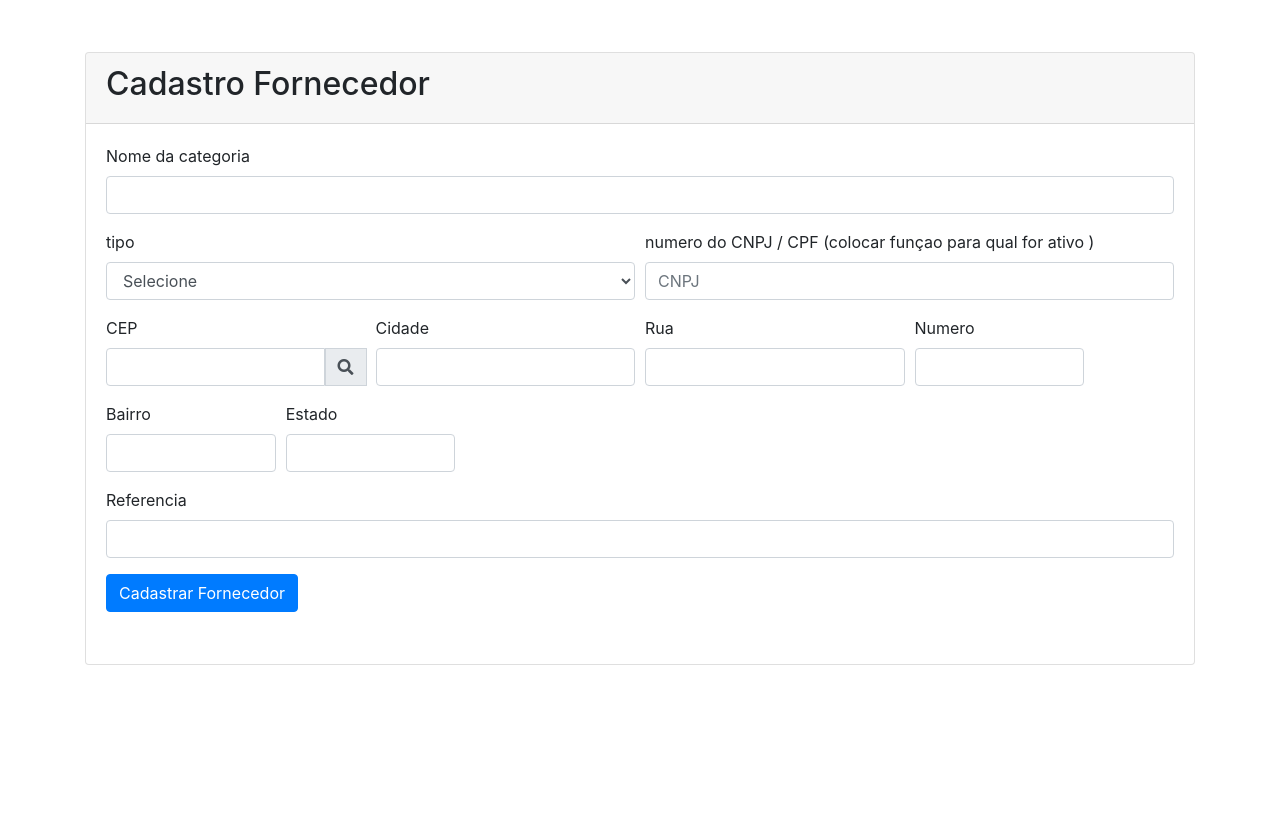
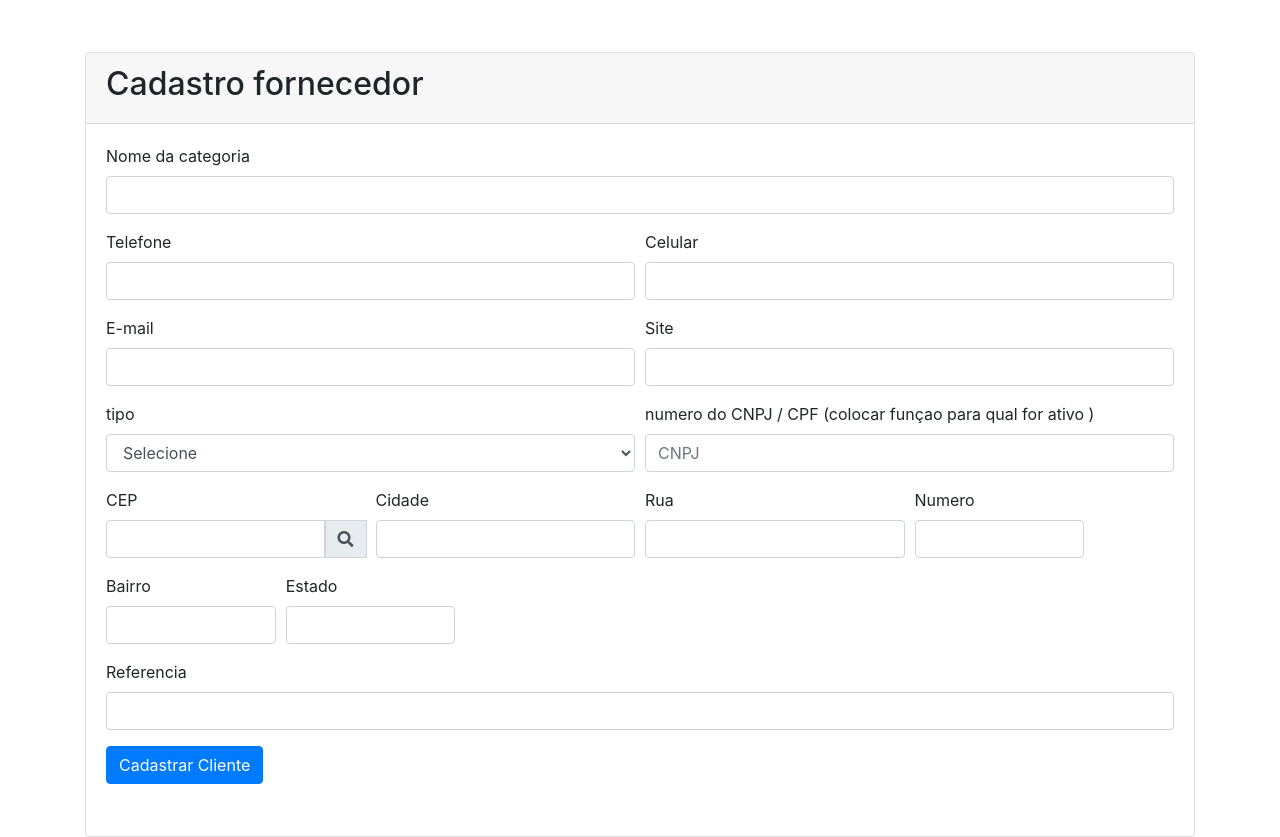
Before and after one commit to moraes3000/projeto-6ads, a PHP site: page /estoque/cad-fornecedor.php in a window 1280 px wide. Shown: the part 72-909 px from the top of the page. Before the commit the page ends 800 px from the top, so only its background shows below. Run offline with PHP 8.4, Linux system fonts and the light colour scheme; some libraries are stand-ins or nearby versions.

Commit message:
fonecedor crud

```diff
--- a/fornecedor/cad-fornecedor.php
+++ b/fornecedor/cad-fornecedor.php
@@ -20,6 +20,10 @@ if (isset ($_POST['name'])  ) {
     $for_estado = $_POST['for_estado'];
     $for_referencia = $_POST['for_referencia'];
     $for_bairro = $_POST['for_bairro'];
+    $for_cel = $_POST['for_cel'];
+    $for_tel = $_POST['for_tel'];
+    $for_site = $_POST['for_site'];
+    $for_email= $_POST['for_email'];
 //    $name = $_POST['name'];
 //    $name = $_POST['name'];
 
@@ -32,7 +36,11 @@ if (isset ($_POST['name'])  ) {
                         for_cidade,
                         for_estado,
                         for_referencia,
-                        for_bairro
+                        for_cel,
+                        for_bairro,
+                        for_tel,
+                        for_site,
+                        for_email
                         )
                     VALUES(
                         :name,
@@ -43,7 +51,11 @@ if (isset ($_POST['name'])  ) {
                         :for_cidade,
                         :for_estado,
                         :for_referencia,
-                        :for_bairro
+                        :for_cel,
+                        :for_bairro,
+                        :for_tel,
+                        :for_site,
+                        :for_email
 
                         )';
 
@@ -58,7 +70,12 @@ if (isset ($_POST['name'])  ) {
         ':for_cidade' => $for_cidade,
         ':for_estado' => $for_estado,
         ':for_referencia' => $for_referencia,
-            ':for_bairro' => $for_bairro
+        ':for_cel' =>$for_cel,
+        ':for_bairro'=>$for_bairro,
+        ':for_tel'=>$for_tel,
+        ':for_site'=>$for_site,
+        ':for_email'=>$for_email,
+
 
     ])) {
         $message = 'Categoria cadastrada';
@@ -69,7 +86,7 @@ if (isset ($_POST['name'])  ) {
     <div class="container">
     <div class="card mt-5">
     <div class="card-header">
-                <h2>Cadastro Fornecedor</h2>
+        <h2>Cadastro fornecedor</h2>
     </div>
     <div class="card-body">
         <?php if(!empty($message)): ?>
@@ -81,6 +98,24 @@ if (isset ($_POST['name'])  ) {
             <div class="form-group">
                 <label for="name">Nome da categoria</label>
                 <input type="text" name="name" id="name" class="form-control">
+            </div>
+            <div class="form-row">
+                <div class="form-group col-md-6">
+                    <label for="for_tel">Telefone</label>
+                    <input type="text" name="for_tel" id="for_tel" class="form-control" oninput="mascara(this, 'tel')">
+                </div>
+                <div class="form-group col-md-6">
+                    <label for="for_cel">Celular</label>
+                    <input type="text" name="for_cel" id="for_cel" class="form-control"  oninput="mascara(this, 'tel')">
+                </div>
+                <div class="form-group col-md-6">
+                    <label for="for_email">E-mail</label>
+                    <input type="email" name="for_email" id="for_email" class="form-control">
+                </div>
+                <div class="form-group col-md-6">
+                    <label for="for_site">Site</label>
+                    <input type="text" name="for_site" id="for_site" class="form-control">
+                </div>
             </div>
 
             <div class="form-row">
@@ -157,7 +192,7 @@ if (isset ($_POST['name'])  ) {
             </div>
 
 
-                    <button type="submit" class="btn btn-primary">Cadastrar Fornecedor</button>
+            <button type="submit" class="btn btn-primary">Cadastrar Cliente</button>
         </form>
 
 
@@ -257,7 +292,43 @@ if (isset ($_POST['name'])  ) {
 
 
 
+    <script type="text/javascript" >
+        function mascara(i,t){
 
+            var v = i.value;
+
+
+            if(t == "cpf"){
+                i.setAttribute("maxlength", "14");
+                if (v.length == 3 || v.length == 7) i.value += ".";
+                if (v.length == 11) i.value += "-";
+            }
+
+            if(t == "cnpj"){
+                i.setAttribute("maxlength", "18");
+                if (v.length == 2 || v.length == 6) i.value += ".";
+                if (v.length == 10) i.value += "/";
+                if (v.length == 15) i.value += "-";
+            }
+
+            if(t == "cep"){
+                i.setAttribute("maxlength", "9");
+                if (v.length == 5) i.value += "-";
+            }
+
+            if(t == "tel"){
+                if(v[0] == 9){
+                    i.setAttribute("maxlength", "10");
+                    if (v.length == 5) i.value += "-";
+                }else{
+                    i.setAttribute("maxlength", "9");
+                    if (v.length == 4) i.value += "-";
+                }
+            }
+
+        }
+
+    </script>
 
 
 
```
Also changed, not shown: fornecedor/edit-fornecedor.php (+36 -12 lines), fornecedor/list-fornecedor.php (+8 -8 lines). Lines whose indentation alone changed are shown as unchanged.
